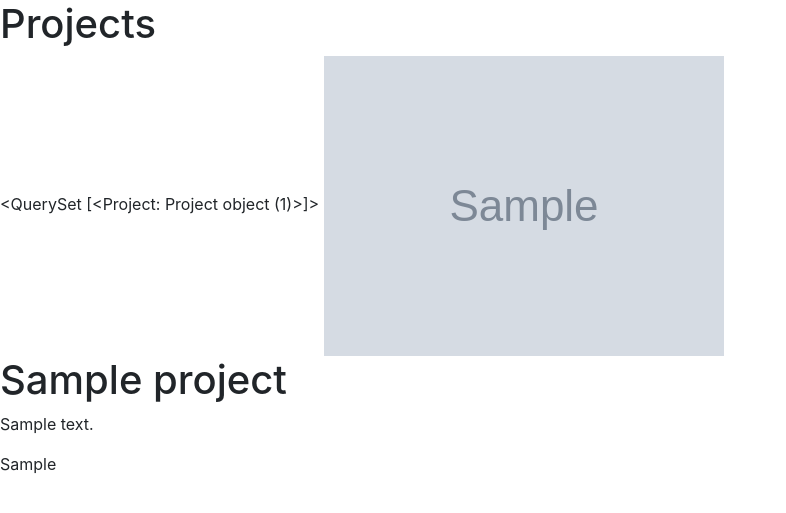
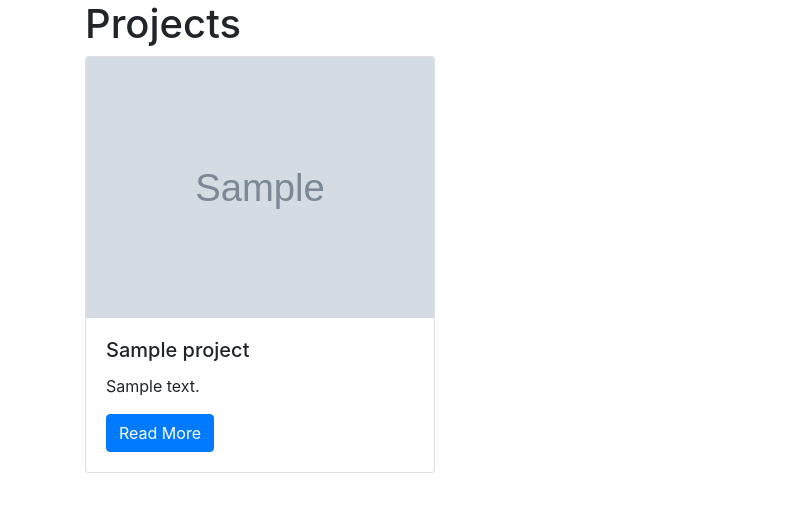
Before and after one commit to scott-gordon72/DjangoPortfolio, a Django app: page / in a window 1280 px wide. Shown: the top 513 px of the page, without its empty margins (0-786 px from the left). Run offline with Django 3.2, Linux system fonts and the light colour scheme; tables that the repository leaves empty hold one stand-in row (values such as "Sample post"); grey boxes marked "Sample" are stand-in pictures; some libraries are stand-ins or nearby versions.

Commit message:
Initial design complete

```diff
--- a/projects/templates/projects/all_projects.html
+++ b/projects/templates/projects/all_projects.html
@@ -13,14 +13,23 @@
     <title>Projects</title>
   </head>
   <body>
+    <div class="container">
     <h1>Projects</h1>
-    {{ projects }}
+    <div class="row">
     {% for project in projects %}
-        <img src="{% static project.image = 'projects/img/testproject.png' %}" alt="screenshot of project">
-        <h1>{{ project.title}}</h1>
-        <p>{{ project.description }}</p>
-        <p>{{ project.technology}}</p>
+        <div class="col-md-4">
+            <div class="card mb-2">
+                <img class="card-img-top" src="{% static project.image %}" alt="{{ project.description }}">
+                <div class="card-body">
+                    <h5 class="card-title">{{ project.title }}</h5>
+                    <p class="card-text">{{ project.description }}</p>
+                    <a href="#" class="btn btn-primary">Read More</a>
+                </div>
+            </div>
+        </div>
     {% endfor %}
+    </div>
+</div>
 
     <!-- Optional JavaScript -->
     <!-- jQuery first, then Popper.js, then Bootstrap JS -->
```
